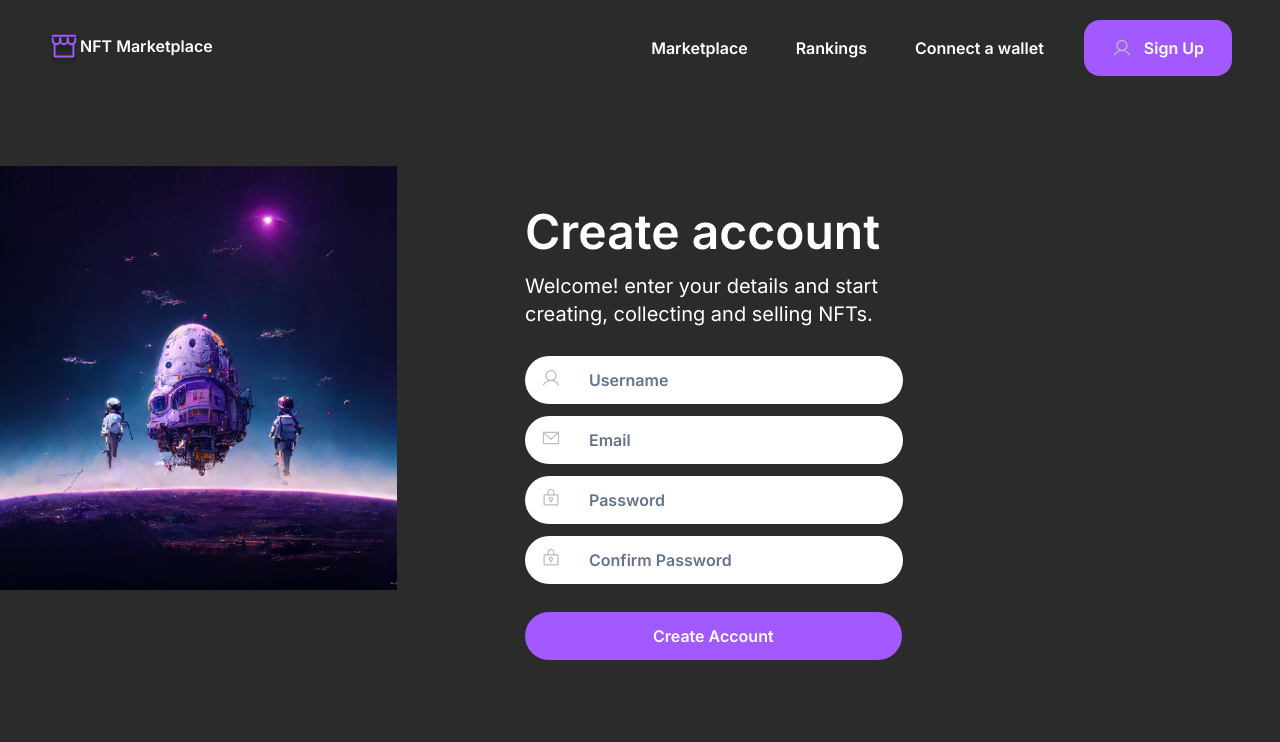
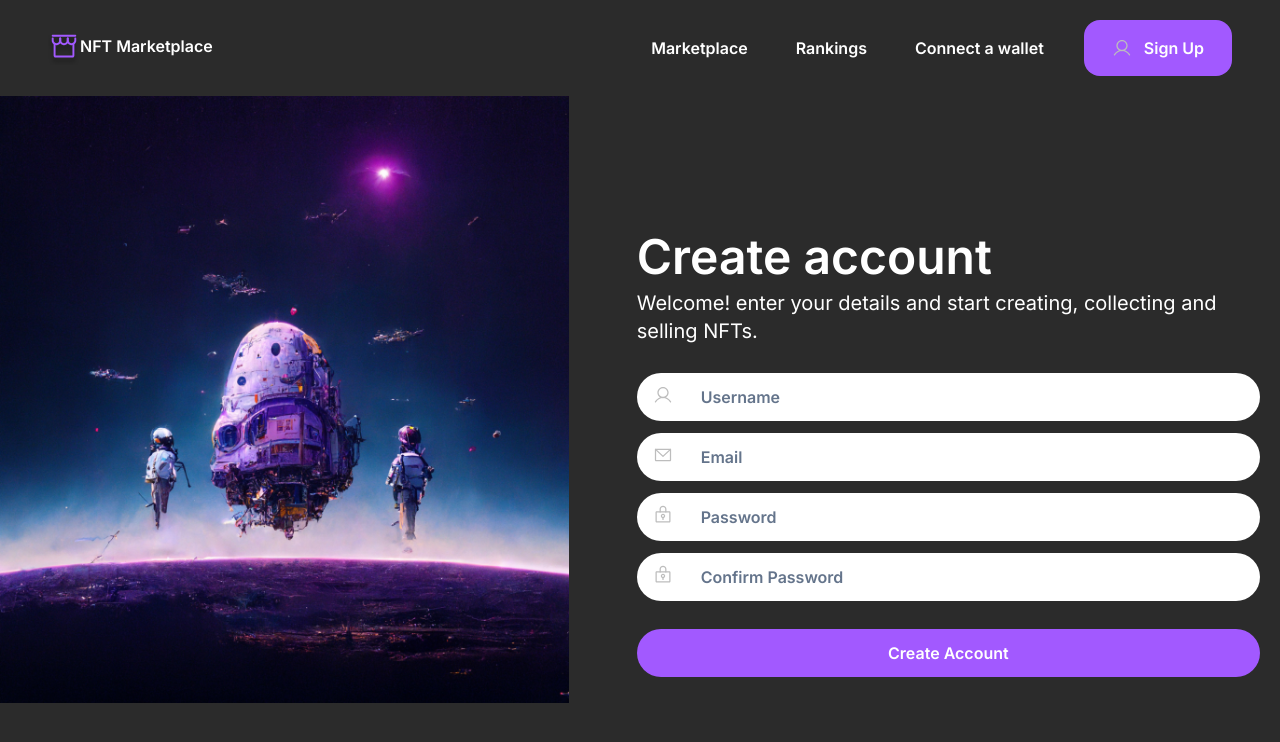
Before and after one commit to DocQuanty/front-endNEXT.JS, a Next.js app: page / in a window 1280 px wide. Shown: the top 742 px of the page. Built offline with nearby package versions, Linux system fonts and the light colour scheme.

Commit message:
Finished create account comp

```diff
--- a/src/components/CreateAccount/CreateAccount.tsx
+++ b/src/components/CreateAccount/CreateAccount.tsx
@@ -27,14 +27,14 @@ const CreateAccount = () => {
 
     }, [refComponent]);
 
-    return <section className="block  sm:flex items-center">
-        <div className="sm:mr-12 lg:mr-32" >
-            <Image src={"/jpg/CreateAccount.jpg"} alt={"jpg"} width={width} height={height} />
+    return <section className="block sm:flex sm:flex-1 sm:items-center md:justify-center">
+        <div className="sm:mr-2 lg:w-1/2 md:mr-12" >
+            <Image className="w-full bg-contain " src={"/jpg/CreateAccount.jpg"} alt={"jpg"} width={width} height={height} />
         </div>
         <div>
-            <div className="sm:mt-3 md:mt-28">
-                <div className="sm:text-4xl md:text-5xl mb-4 font-semibold">Create account</div>
-                <div className="sm:text-xs md:text-xl max-w-96 mb-7 font-normal">Welcome! enter your details and start creating, collecting and selling NFTs.</div>
+            <div className="sm:mt-3 sm:w-full md:mt-28 lg:px-5">
+                <div className="text-4xl md:text-5xl mt-5 sm:mt-0 mb-5 sm:mb-2 md:font-semibold">Create account</div>
+                <div className="sm:text-xs md:text-xl mb-7 md:font-normal">Welcome! enter your details and start creating, collecting and selling NFTs.</div>
                 <InputForm />
             </div>
         </div>
--- a/src/components/InputForm/Input/Input.tsx
+++ b/src/components/InputForm/Input/Input.tsx
@@ -23,11 +23,10 @@ const Input: FC<DataProps> = ({ register, className }) => {
     return (
         <>
             {inputsConfig.map((config, i) => (
-                <div className={`relative ${className}`}>
+                <div key={i} className={`relative ${className}`}>
                     <Image className="absolute top-3 left-4" src={config.srcIcon} alt={""} width={20} height={20} />
                     <input
-                        className="placeholder-slate-500  focus:outline-none rounded-3xl text-black block pr-20 pl-16 py-3"
-                        key={i}
+                        className="placeholder-slate-500  focus:outline-none rounded-3xl text-black block pr-20 pl-16 py-3 w-full"
                         type={config.type}
                         placeholder={config.placeholder}
                         {...register(config.name)}
--- a/src/components/InputForm/InputForm.tsx
+++ b/src/components/InputForm/InputForm.tsx
@@ -51,7 +51,7 @@ const FormInput = () => {
         <>
             <form onSubmit={handleSubmit(onSubmit)}>
                 <Input className={"mb-3 max-w-full"} register={register} />
-                <button style={{ backgroundColor: "#A259FF" }} className="whitespace-nowrap max-w-full md:mt-4 px-32 py-3 rounded-3xl" disabled={isLoading} type="submit">{isLoading ? "Loading" : "Create Account"}</button>
+                <button style={{ backgroundColor: "#A259FF" }} className="w-full whitespace-nowrap mt-4 px-32 py-3 rounded-3xl " disabled={isLoading} type="submit">{isLoading ? "Loading" : "Create Account"}</button>
             </form>
         </>
     );
```
